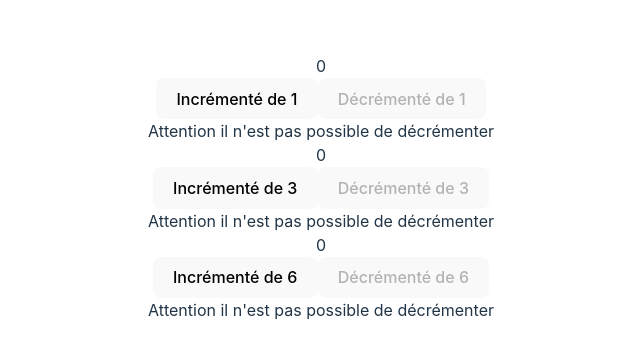
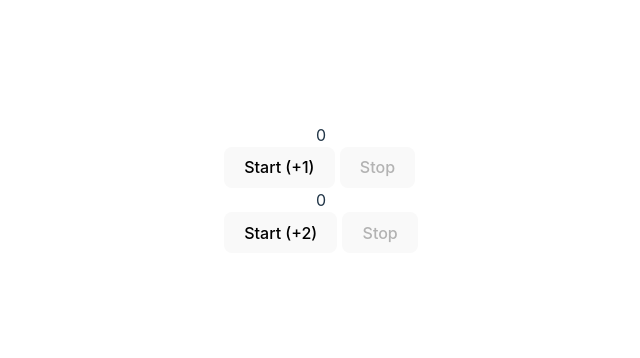
Before and after one commit to Brasero/3wa-react-semaine-1, a React (Vite) app: page / in a window 1280 px wide. Shown: the part 212-570 px from the top of the page, without its empty margins (319-959 px from the left). Built offline with nearby package versions, Linux system fonts and the light colour scheme.

Commit message:
correction du challenge chrono

```diff
--- a/src/App.jsx
+++ b/src/App.jsx
@@ -1,13 +1,22 @@
 import './App.css'
 import Counter from "./Counter.jsx";
+
+import Chrono from "./Chrono.jsx";
 
 function App() {
 
     return (
         <>
-            <Counter step={1} />
-            <Counter step={3} />
-            <Counter step={6} />
+            {
+                /*
+                <Counter step={1}/>
+                <Counter step={3} />
+                <Counter step={6} />
+             */
+            }
+
+            <Chrono step={1} />
+            <Chrono step={2} />
         </>
     )
 }
--- /dev/null
+++ b/src/Chrono.jsx
@@ -0,0 +1,63 @@
+import {useState, useEffect} from "react";
+
+function Chrono({step, limit = 20}) {
+
+    const [chrono, setChrono] = useState(0)
+    const [intervalId, setIntervalId] = useState(0)
+    const [disabled, setDisabled] = useState(false)
+    const [message, setMessage] = useState("")
+
+
+    const start = () => {
+        //sécurité
+        clearInterval(intervalId)
+        if (chrono >= limit) {
+            setMessage("La limite à été atteinte merci de remettre le chrono à 0")
+            return
+        }
+        const id = setInterval(() => {
+            setChrono(chrono => chrono + step)
+            console.log(chrono)
+        }, 1000)
+        setDisabled(true)
+        setIntervalId(id)
+    }
+
+    const stop = () => {
+        clearInterval(intervalId)
+        setDisabled(false)
+    }
+
+    const reset = () => {
+        stop()
+        setChrono(0)
+        setMessage('')
+    }
+
+    useEffect(() => {
+        if(chrono >= limit) {
+            stop()
+        }
+    }, [chrono])
+
+    return (
+        <div>
+            <div>{chrono}</div>
+            <div style={{
+                display: 'flex',
+                gap: '5px'
+            }} >
+                <button disabled={disabled} onClick={start}>Start (+{step})</button>
+                <button disabled={!disabled} onClick={stop}>Stop</button>
+                {
+                    chrono > 0 && <button onClick={reset}>Reset</button>
+                }
+            </div>
+            {
+                message !== '' && <span style={{color: "red"}}>{message}</span>
+            }
+        </div>
+    )
+}
+
+export default Chrono
```
